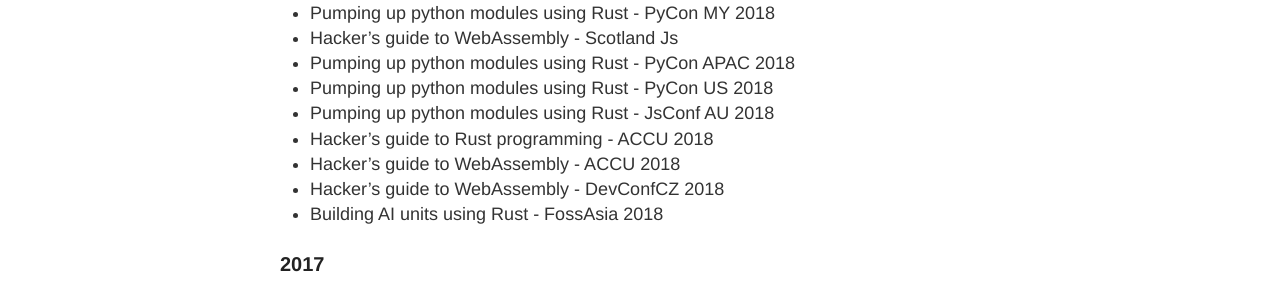
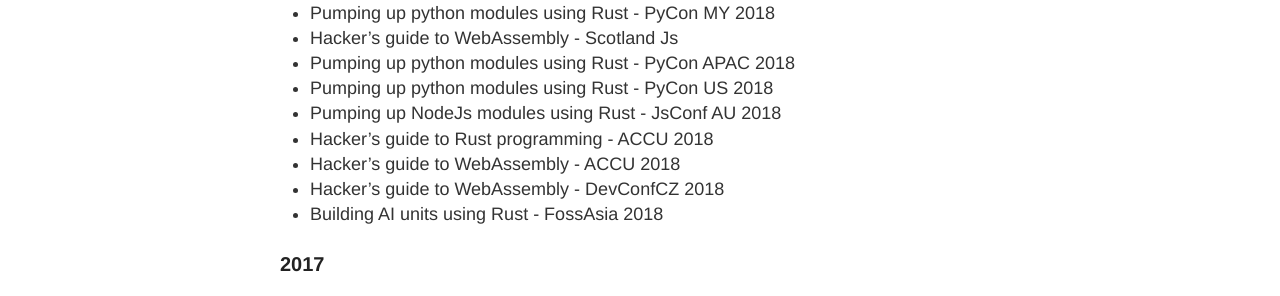
Before and after one commit to dvigneshwer/dvigneshwer.github.io, a Jekyll site: the page built from talks.md, in a window 1280 px wide. Shown: the part 519-815 px from the top of the page. Built offline with Jekyll 4.4.1, drawn with Linux system fonts in a browser that asks for light colours.

Commit message:
Update talks.md

```diff
--- a/talks.md
+++ b/talks.md
@@ -17,7 +17,7 @@
 * Hacker's guide to WebAssembly - Scotland Js
 * Pumping up python modules using Rust - PyCon APAC 2018
 * Pumping up python modules using Rust - PyCon US 2018
-* Pumping up python modules using Rust - JsConf AU 2018
+* Pumping up NodeJs modules using Rust - JsConf AU 2018
 * Hacker's guide to Rust programming - ACCU 2018
 * Hacker's guide to WebAssembly - ACCU 2018
 * Hacker's guide to WebAssembly - DevConfCZ 2018
```
